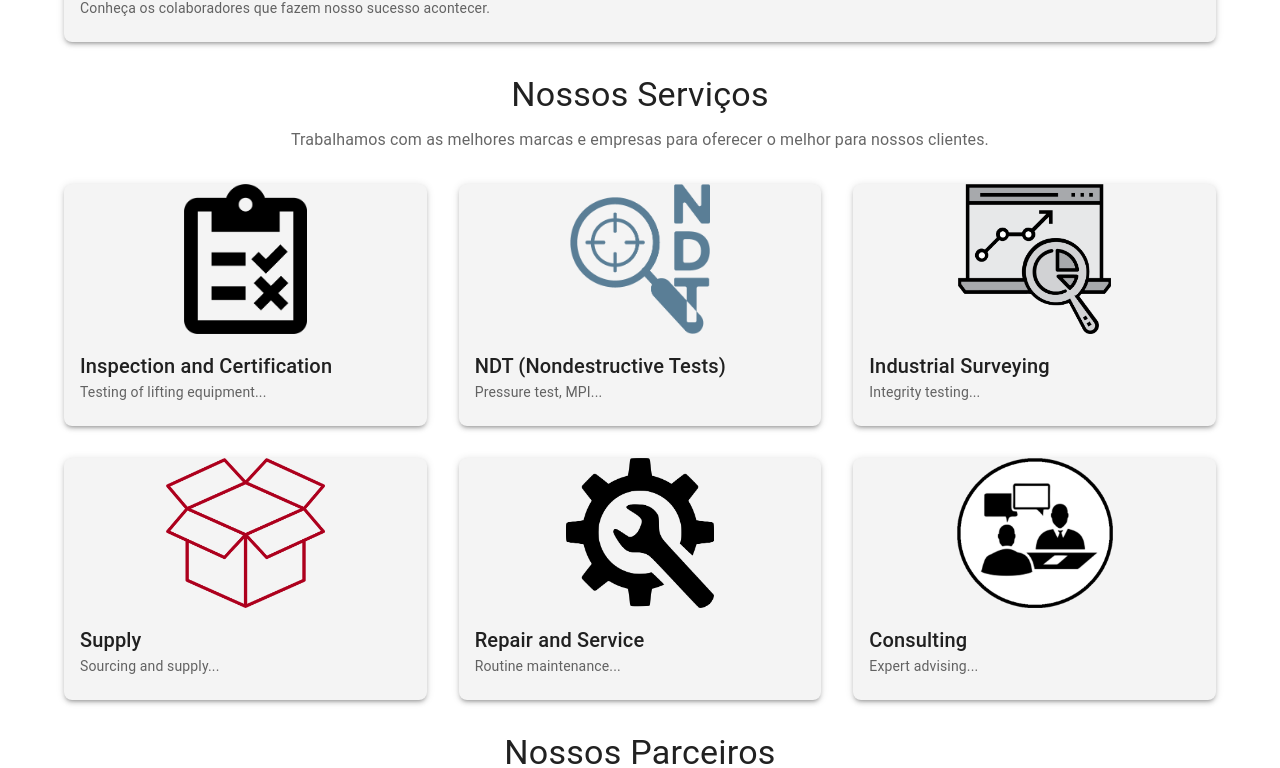
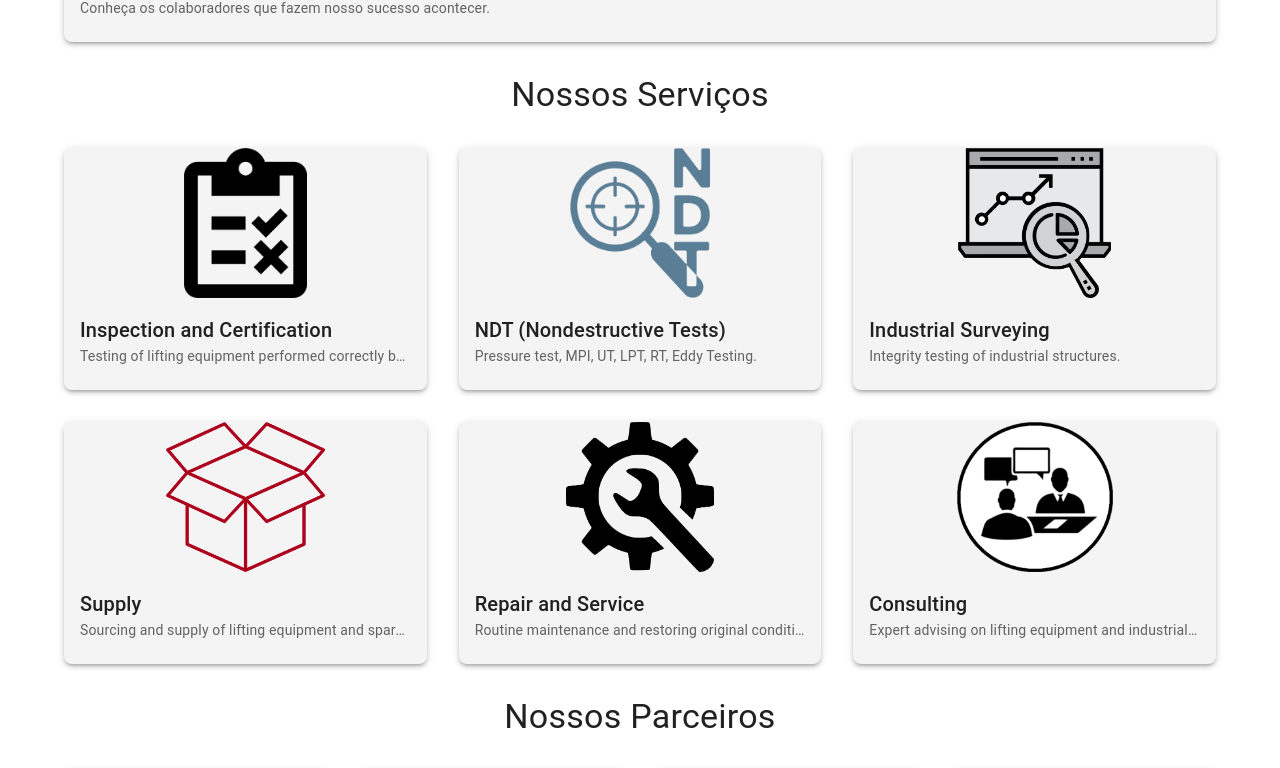
Before and after one commit to Donymmello/africanlme, a React (Create React App) app: page / in a window 1280 px wide. Shown: the part 756-1524 px from the top of the page. Built offline with nearby package versions, Linux system fonts and the light colour scheme.

Commit message:
add tooltip

```diff
--- a/src/pages/Home.js
+++ b/src/pages/Home.js
@@ -1,5 +1,5 @@
 import React from 'react';
-import { Box, Container, Typography, Grid, Card, CardContent, CardMedia } from '@mui/material';
+import { Box, Container, Typography, Grid, Card, CardContent, CardMedia, Tooltip } from '@mui/material';
 import team from '../assets/team.jpg';
 import inspect from '../assets/inspect.png';
 import ndt from '../assets/ndt.png';
@@ -19,6 +19,98 @@ import sasol from '../assets/sasol.jpg';
 import vulcan from '../assets/vulcan.jpg';
 
 function Home() {
+  const services = [
+    {
+      title: 'Inspection and Certification',
+      desc: 'Testing of lifting equipment performed correctly based on worldwide standards.',
+      img: inspect,
+      tooltip: 'Mais informações sobre certificação e inspeção de equipamentos.'
+    },
+    {
+      title: 'NDT (Nondestructive Tests)',
+      desc: 'Pressure test, MPI, UT, LPT, RT, Eddy Testing.',
+      img: ndt,
+      tooltip: 'Realizamos testes não destrutivos com tecnologia avançada.'
+    },
+    {
+      title: 'Industrial Surveying',
+      desc: 'Integrity testing of industrial structures.',
+      img: survey,
+      tooltip: 'Inspeções industriais detalhadas para garantir a segurança.'
+    },
+    {
+      title: 'Supply',
+      desc: 'Sourcing and supply of lifting equipment and spares.',
+      img: supply,
+      tooltip: 'Fornecemos equipamentos e peças de elevação.'
+    },
+    {
+      title: 'Repair and Service',
+      desc: 'Routine maintenance and restoring original condition.',
+      img: repair,
+      tooltip: 'Manutenção e reparos para garantir desempenho ideal.'
+    },
+    {
+      title: 'Consulting',
+      desc: 'Expert advising on lifting equipment and industrial safety.',
+      img: consulting,
+      tooltip: 'Consultoria especializada na área de segurança industrial.'
+    },
+  ];
+
+  const partners = [
+    {
+      name: 'Mozal',
+      img: mozal,
+      tooltip: 'Mozal é nosso parceiro estratégico no setor de alumínio.'
+    },
+    {
+      name: 'CDM',
+      img: cdm,
+      tooltip: 'CDM é um parceiro de longa data na fabricação de bebidas.'
+    },
+    {
+      name: 'Coca Cola',
+      img: cocacola,
+      tooltip: 'A Coca Cola colabora conosco em várias iniciativas.'
+    },
+    {
+      name: 'DP World',
+      img: dp,
+      tooltip: 'DP World é referência em logística portuária.'
+    },
+    {
+      name: 'Barloworld',
+      img: barloword,
+      tooltip: 'Barloworld oferece soluções robustas para equipamentos pesados.'
+    },
+    {
+      name: 'Kenmare',
+      img: kenmare,
+      tooltip: 'Kenmare é um dos líderes em mineração de titânio.'
+    },
+    {
+      name: 'Duys',
+      img: duys,
+      tooltip: 'Duys é um parceiro essencial no setor de fabricação.'
+    },
+    {
+      name: 'Grindrod',
+      img: grindrod,
+      tooltip: 'Grindrod oferece suporte logístico marítimo confiável.'
+    },
+    {
+      name: 'Sasol',
+      img: sasol,
+      tooltip: 'Sasol é um dos maiores nomes em energia e química.'
+    },
+    {
+      name: 'Vulcan',
+      img: vulcan,
+      tooltip: 'Vulcan é especializado em soluções de engenharia avançada.'
+    },
+  ];
+
   return (
     <Container maxWidth="lg">
       {/* Título da Seção */}
@@ -60,21 +152,12 @@ function Home() {
         <Typography variant="h4" component="h2" gutterBottom>
           Nossos Serviços
         </Typography>
-        <Typography variant="body1" color="text.secondary">
-          Trabalhamos com as melhores marcas e empresas para oferecer o melhor para nossos clientes.
-        </Typography>
       </Box>
       <Grid container spacing={4}>
-        {[ // Adicionando serviços em um array
-          { title: 'Inspection and Certification', desc: 'Testing of lifting equipment...', img: inspect },
-          { title: 'NDT (Nondestructive Tests)', desc: 'Pressure test, MPI...', img: ndt },
-          { title: 'Industrial Surveying', desc: 'Integrity testing...', img: survey },
-          { title: 'Supply', desc: 'Sourcing and supply...', img: supply },
-          { title: 'Repair and Service', desc: 'Routine maintenance...', img: repair },
-          { title: 'Consulting', desc: 'Expert advising...', img: consulting },
-        ].map((service, index) => (
+        {services.map((service, index) => (
           <Grid item xs={12} sm={6} md={4} key={index}>
             <Card sx={{ boxShadow: 3, borderRadius: 2 }}>
+              <Tooltip title={service.tooltip} arrow>
                 <CardMedia
                   component="img"
                   height="150"
@@ -86,9 +169,10 @@ function Home() {
                     '&:hover': { transform: 'scale(1.1)' },
                   }}
                 />
+              </Tooltip>
               <CardContent>
                 <Typography variant="h6">{service.title}</Typography>
-                <Typography variant="body2" color="text.secondary">
+                <Typography variant="body2" color="text.secondary" noWrap>
                   {service.desc}
                 </Typography>
               </CardContent>
@@ -102,25 +186,12 @@ function Home() {
         <Typography variant="h4" component="h2" gutterBottom>
           Nossos Parceiros
         </Typography>
-        <Typography variant="body1" color="text.secondary">
-          Trabalhamos com as melhores marcas e empresas para oferecer o melhor para nossos clientes.
-        </Typography>
       </Box>
       <Grid container spacing={4}>
-        {[ // Adicionando parceiros em um array
-          { name: 'Mozal', img: mozal },
-          { name: 'CDM', img: cdm },
-          { name: 'Coca Cola', img: cocacola },
-          { name: 'DP World', img: dp },
-          { name: 'Barloworld', img: barloword },
-          { name: 'Kenmare', img: kenmare },
-          { name: 'Duys', img: duys },
-          { name: 'Grindrod', img: grindrod },
-          { name: 'Sasol', img: sasol },
-          { name: 'Vulcan', img: vulcan },
-        ].map((partner, index) => (
+        {partners.map((partner, index) => (
           <Grid item xs={12} sm={6} md={3} key={index}>
             <Card sx={{ boxShadow: 3, borderRadius: 2 }}>
+              <Tooltip title={partner.tooltip} arrow>
                 <CardMedia
                   component="img"
                   height="150"
@@ -132,6 +203,7 @@ function Home() {
                     '&:hover': { transform: 'scale(1.1)' },
                   }}
                 />
+              </Tooltip>
               <CardContent>
                 <Typography variant="h6" align="center">
                   {partner.name}
--- a/src/pages/Services.js
+++ b/src/pages/Services.js
@@ -1,11 +1,31 @@
 import React from 'react';
-import { Box, Container, Typography, Grid, Card, CardContent, CardMedia } from '@mui/material';
+import { Box, Container, Typography, Grid, Card, CardContent, CardMedia, Tooltip } from '@mui/material';
 import service1 from '../assets/i and c.jpg';
 import service2 from '../assets/inepect and c.jpg';
 import service3 from '../assets/ins and cer.jpg';
 
+function Services() {
+  const services = [
+    {
+      title: 'Inspection and Certification',
+      desc: 'Testing of lifting equipment performed correctly based on worldwide standards.',
+      img: service1,
+      tooltip: 'Detalhes sobre certificação e inspeção de equipamentos de elevação.',
+    },
+    {
+      title: 'NDT (Nondestructive Tests)',
+      desc: 'Pressure test, MPI, UT, LPT, RT, Eddy Testing.',
+      img: service2,
+      tooltip: 'Testes não destrutivos para avaliação estrutural.',
+    },
+    {
+      title: 'Industrial Surveying',
+      desc: 'Integrity testing of industrial structures.',
+      img: service3,
+      tooltip: 'Inspeção industrial detalhada para garantir a segurança.',
+    },
+  ];
 
-function Services() {
   return (
     <Container maxWidth="lg">
       {/* Título da Seção */}
@@ -18,15 +38,12 @@ function Services() {
         </Typography>
       </Box>
 
+      {/* Grid para Serviços */}
       <Grid container spacing={4}>
-        {[ // Adicionando serviços em um array
-          { title: 'Inspection and Certification', desc: 'Testing of lifting equipment...', img: service1 },
-          { title: 'NDT (Nondestructive Tests)', desc: 'Pressure test, MPI...', img: service2 },
-          { title: 'Industrial Surveying', desc: 'Integrity testing...', img: service3 },
-
-        ].map((service, index) => (
+        {services.map((service, index) => (
           <Grid item xs={12} sm={6} md={4} key={index}>
             <Card sx={{ boxShadow: 3, borderRadius: 2 }}>
+              <Tooltip title={service.tooltip} arrow>
                 <CardMedia
                   component="img"
                   height="400"
@@ -38,6 +55,7 @@ function Services() {
                     '&:hover': { transform: 'scale(1.1)' },
                   }}
                 />
+              </Tooltip>
               <CardContent>
                 <Typography variant="h6">{service.title}</Typography>
                 <Typography variant="body2" color="text.secondary">
```
Also changed, not shown: src/pages/About.js (+30 -21 lines). Lines whose indentation alone changed are shown as unchanged.
